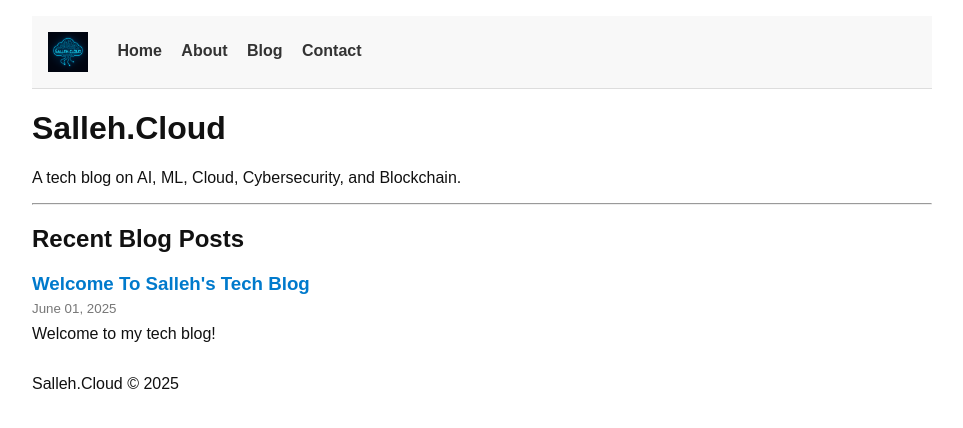
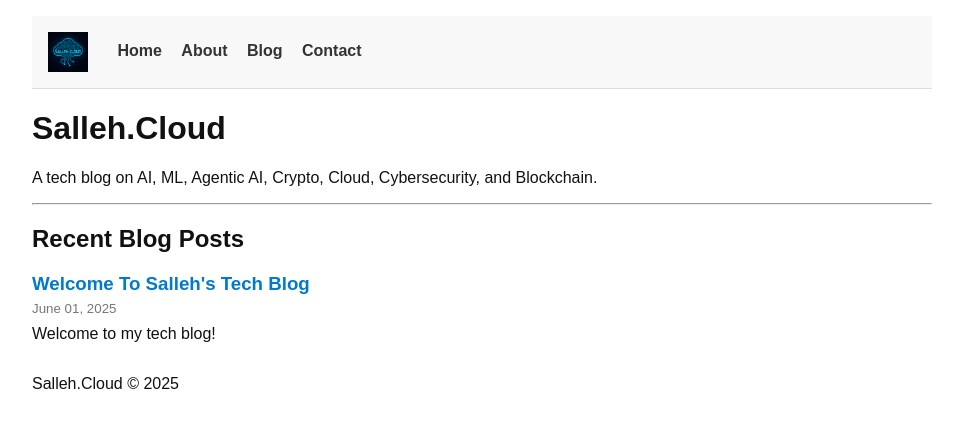
Before and after one commit to Sahshim/salleh-tech-blog, a Jekyll site: the page built from index.html, in a window 1280 px wide. Shown: the top 428 px of the page, without its empty margins (158-1121 px from the left). Built offline with Jekyll 4.4.1, drawn with Linux system fonts in a browser that asks for light colours.

Commit message:
Update _config.yml

```diff
--- a/_config.yml
+++ b/_config.yml
@@ -1,5 +1,5 @@
 title: Salleh.Cloud
-description: A tech blog on AI, ML, Cloud, Cybersecurity, and Blockchain.
+description: A tech blog on AI, ML, Agentic AI, Crypto, Cloud, Cybersecurity, and Blockchain.
 show_excerpts: true
 future: true
 
```
